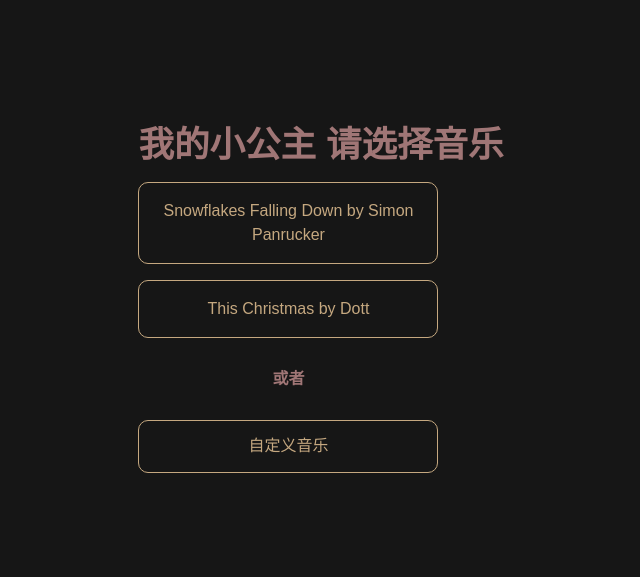
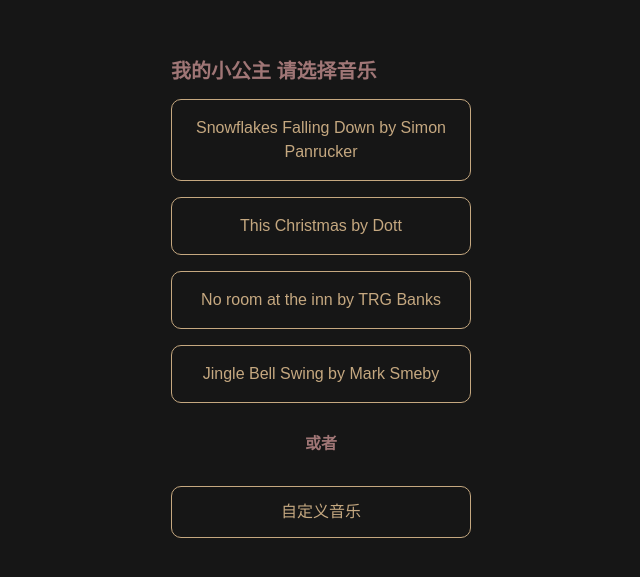
Before and after one commit to xianlu1815032494/xianlu, a plain HTML site: page index.html in a window 1280 px wide. Shown: the part 101-678 px from the top of the page, without its empty margins (319-959 px from the left). Drawn offline with nearby package versions, Linux system fonts and the light colour scheme.

Commit message:
Update index.html

```diff
--- a/index.html
+++ b/index.html
@@ -7,10 +7,8 @@
  <title>🎄莫宝 圣诞快乐🎄</title>
 
  <link rel="stylesheet" href="https://cdnjs.cloudflare.com/ajax/libs/normalize/5.0.0/normalize.min.css">
+
  <style>
-
-
-
   * {
    box-sizing: border-box;
   }
@@ -68,7 +66,7 @@
   .title {
    color: #a07676;
    font-weight: bold;
-   font-size: 2.22rem;
+   font-size: 1.25rem;
    margin-bottom: 16px;
   }
 
@@ -110,6 +108,8 @@
     </button>
    </li>
    <li><button class="btn" id="btnB" type="button">This Christmas by Dott</button></li>
+   <li><button class="btn" id="btnC" type="button">No room at the inn by TRG Banks</button></li>
+   <li><button class="btn" id="btnD" type="button">Jingle Bell Swing by Mark Smeby</button></li>
    <li class="separator">或者</li>
    <li>
     <input type="file" id="upload" hidden />
```
